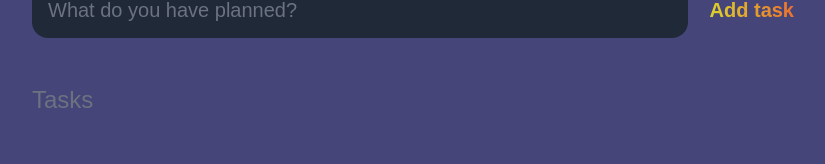
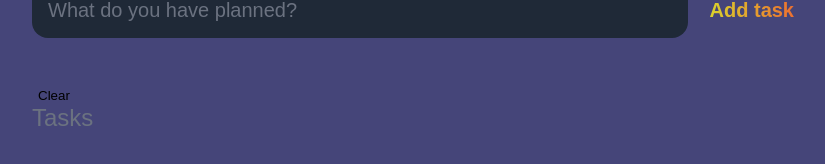
Before and after one commit to Harshavardhan-Suresh/to-do-list, a plain HTML site: page index.html in a window 1280 px wide. Shown: the part 110-274 px from the top of the page, without its empty margins (224-1049 px from the left). Drawn offline with Linux system fonts and the light colour scheme.

Commit message:
Update index.html

```diff
--- a/index.html
+++ b/index.html
@@ -26,6 +26,9 @@
 	</header>
 	<main>
 		<section class="task-list">
+			<button data-action="clear" class = 'clear'>
+				<span>Clear</span>
+			</button>
 			<h2>Tasks</h2>
 
 			<div id="tasks">
```
